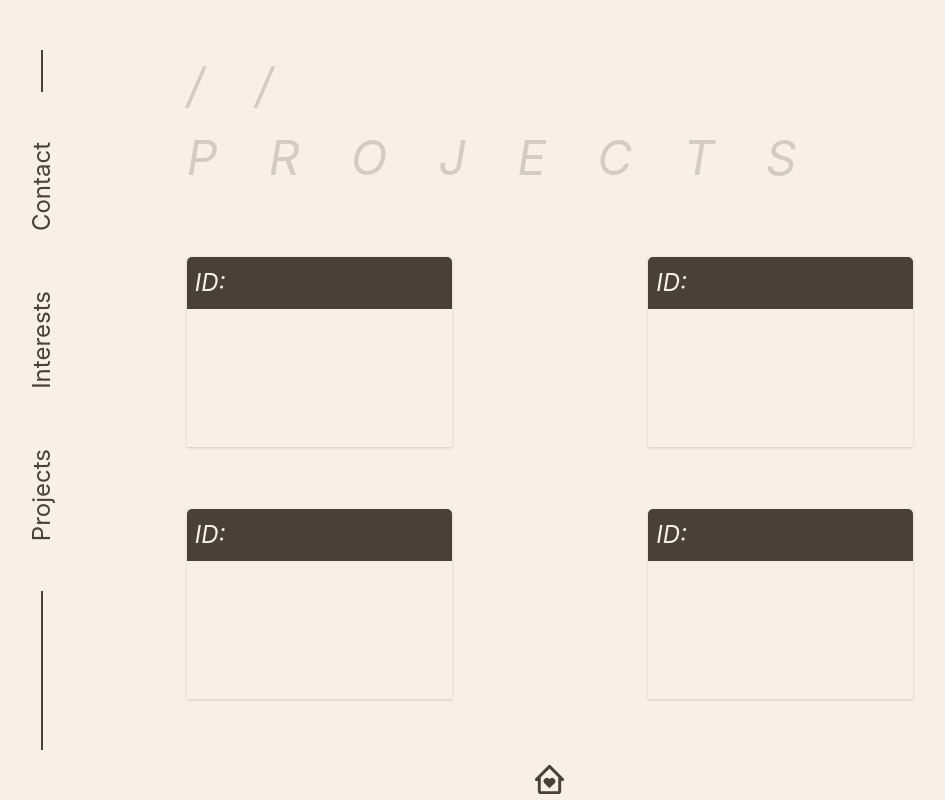
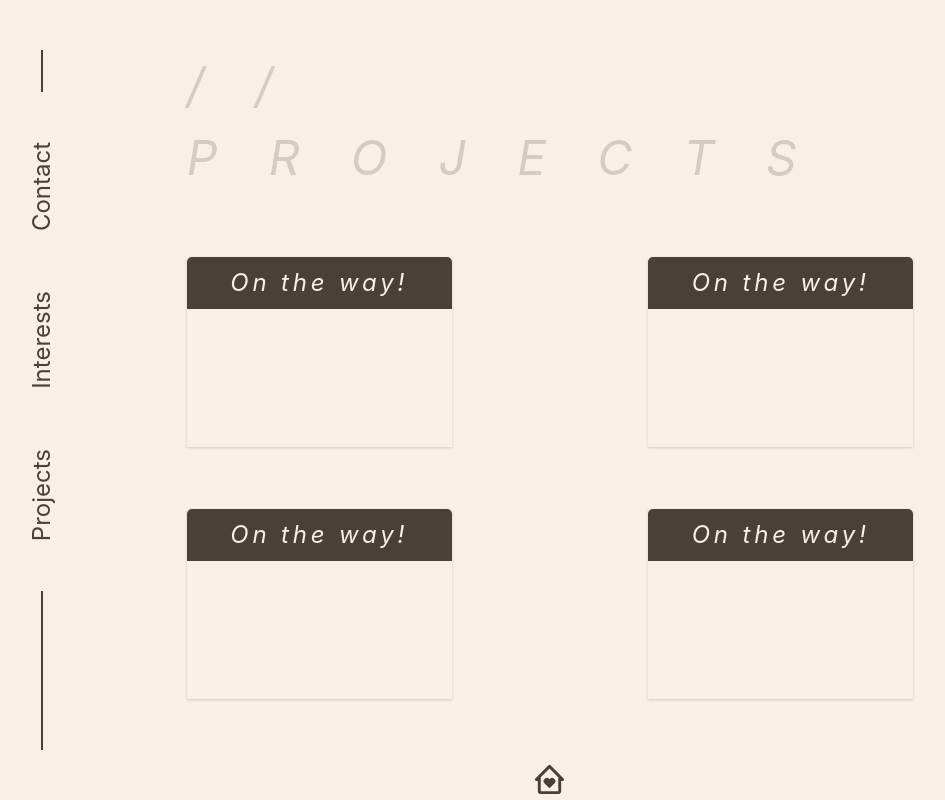
Before and after one commit to Maaz-Selia/my-site, a React (Vite) app: page / in a window 1280 px wide. Both pictures are taken after a click on the element "Projects". Shown: the whole page, without its empty margins (90-1035 px from the left). Built offline with nearby package versions, Linux system fonts and the light colour scheme.

Commit message:
Formatted projectcard header

```diff
--- a/src/components/ProjectsCard.tsx
+++ b/src/components/ProjectsCard.tsx
@@ -3,8 +3,8 @@ import { Card, CardBody, CardHeader, Text } from "@chakra-ui/react"
 const ProjectsCard = () => {
   return (
     <Card width='100%' height='100%' borderRadius='0'>
-        <CardHeader bgColor='var(--chakra-colors-chakra-body-text)' borderTopRadius='5' padding='2'>
-            <Text as='i' fontSize='2xl' color='var(--chakra-colors-white)'>ID:</Text>
+        <CardHeader bgColor='var(--chakra-colors-chakra-body-text)' borderTopRadius='5' padding='2' textAlign='center'>
+            <Text as='i' fontSize='2xl' color='var(--chakra-colors-chakra-body-bg)' letterSpacing='0.3vw'>On the way!</Text>
         </CardHeader>
         <CardBody></CardBody>
     </Card>
```
